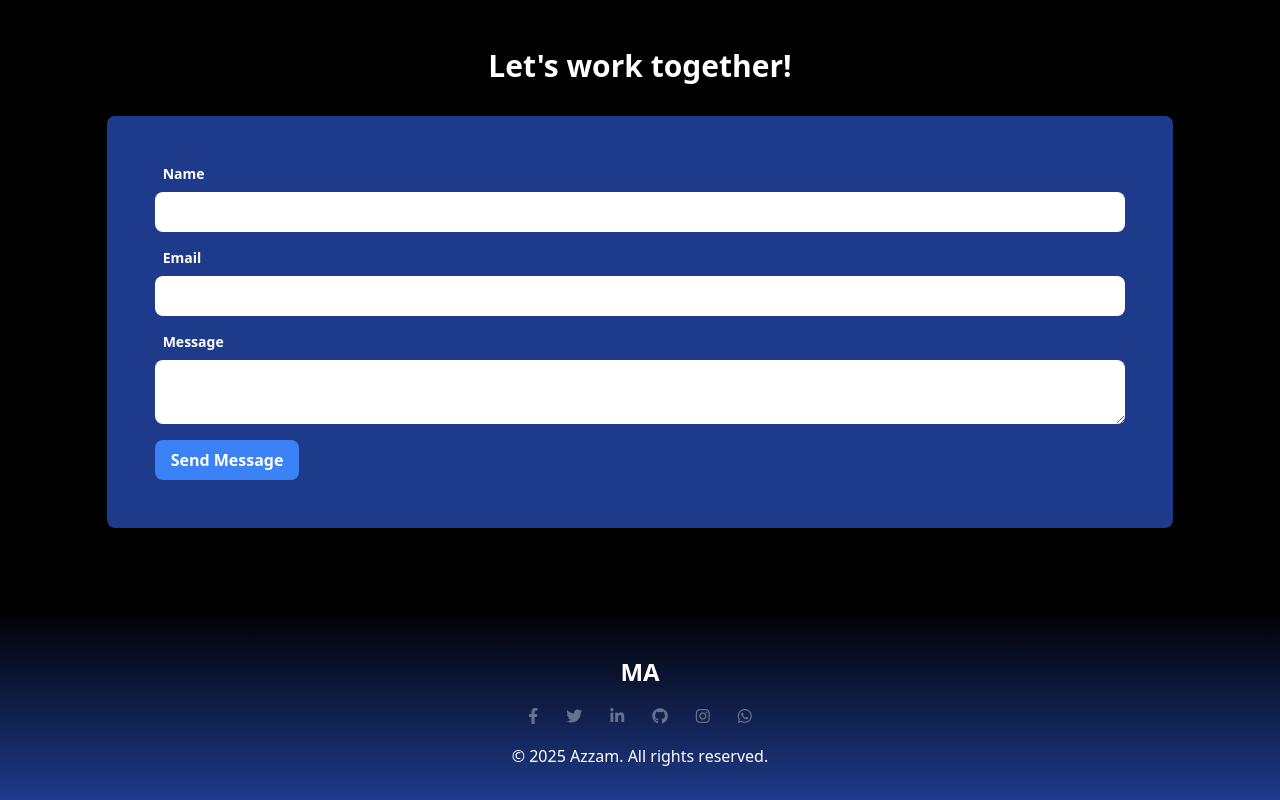
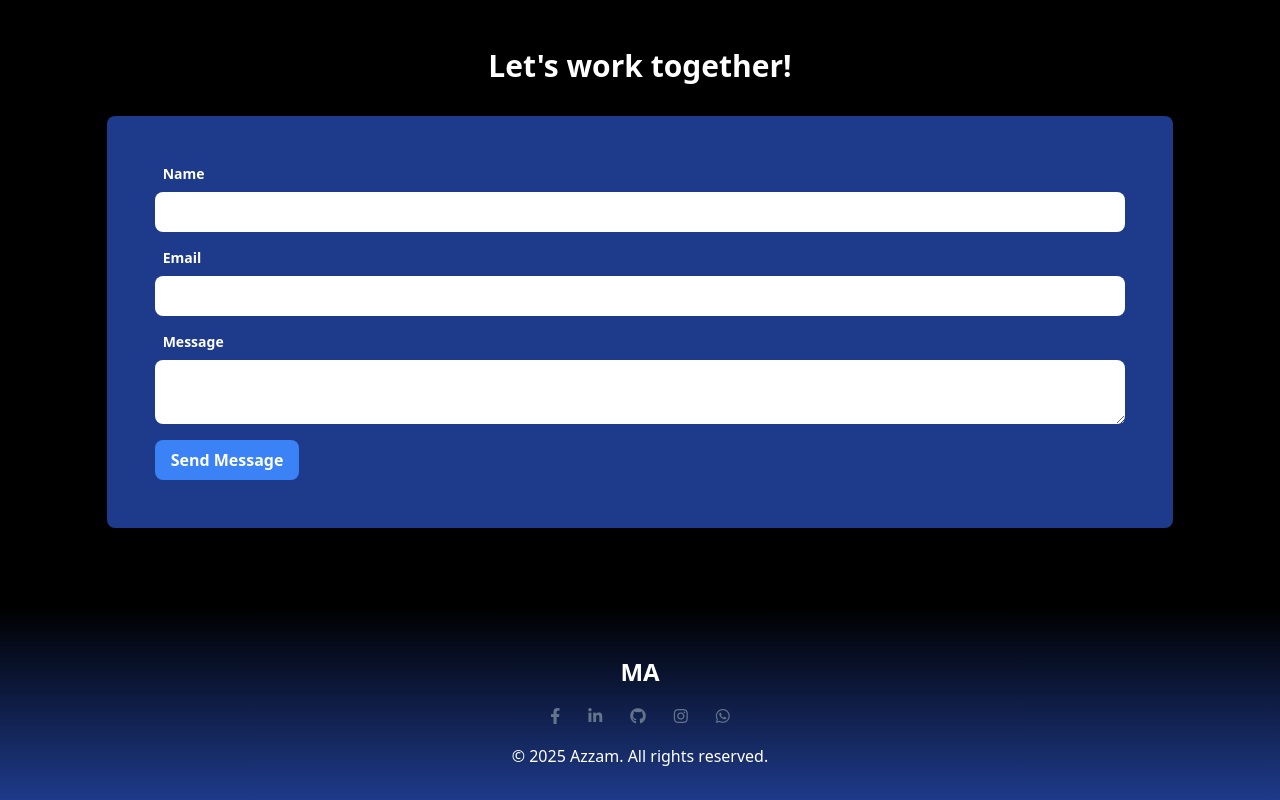
Before and after one commit to azzam380/Portfolio_tailwind, a plain HTML site: page index.html in a window 1280 px wide. Shown: the part 4292-5092 px from the top of the page. Drawn offline with nearby package versions, Linux system fonts and the light colour scheme.

Commit message:
Update isi project

```diff
--- a/index.html
+++ b/index.html
@@ -325,23 +325,35 @@
     <footer class="py-8 bg-gradient-to-b from-black to-blue-900 text-center">
       <div class="text-2xl font-bold m-4">MA</div>
       <div class="flex justify-center gap-7 m-5">
-        <a class="text-slate-500 hover:text-blue-700" href="#">
-          <i class="fab fa-facebook-f"> </i>
+        <a
+          class="text-slate-500 hover:text-blue-700"
+          href="https://www.facebook.com"
+        >
+          <i class="fab fa-facebook-f"></i>
         </a>
-        <a class="text-slate-500 hover:text-blue-700" href="#">
-          <i class="fab fa-twitter"> </i>
+        <a
+          class="text-slate-500 hover:text-blue-700"
+          href="https://www.linkedin.com/in/muhammad-azzam-41ab5531b/"
+        >
+          <i class="fab fa-linkedin-in"></i>
         </a>
-        <a class="text-slate-500 hover:text-blue-700" href="#">
-          <i class="fab fa-linkedin-in"> </i>
+        <a
+          class="text-slate-500 hover:text-blue-700"
+          href="https://github.com/azzam380"
+        >
+          <i class="fab fa-github"></i>
         </a>
-        <a class="text-slate-500 hover:text-blue-700" href="#">
-          <i class="fab fa-github"> </i>
+        <a
+          class="text-slate-500 hover:text-blue-700"
+          href="https://www.instagram.com/azzamidn24/?hl=en"
+        >
+          <i class="fab fa-instagram"></i>
         </a>
-        <a class="text-slate-500 hover:text-blue-700" href="#">
-          <i class="fab fa-instagram"> </i>
-        </a>
-        <a class="text-slate-500 hover:text-blue-700" href="#">
-          <i class="fab fa-whatsapp"> </i>
+        <a
+          class="text-slate-500 hover:text-blue-700"
+          href="https://www.whatsapp.com"
+        >
+          <i class="fab fa-whatsapp"></i>
         </a>
       </div>
       <p>© 2025 Azzam. All rights reserved.</p>
```
